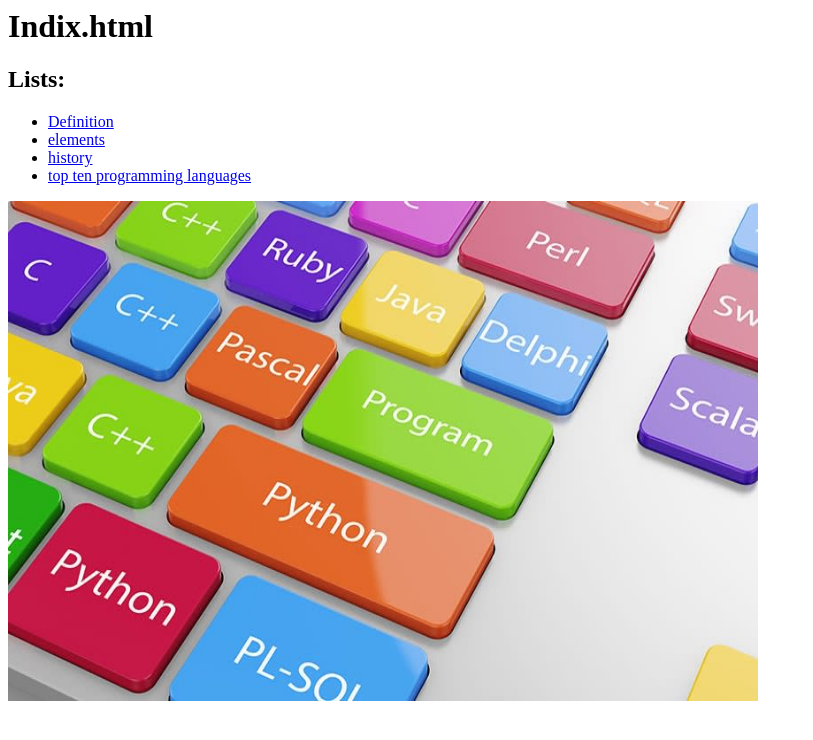
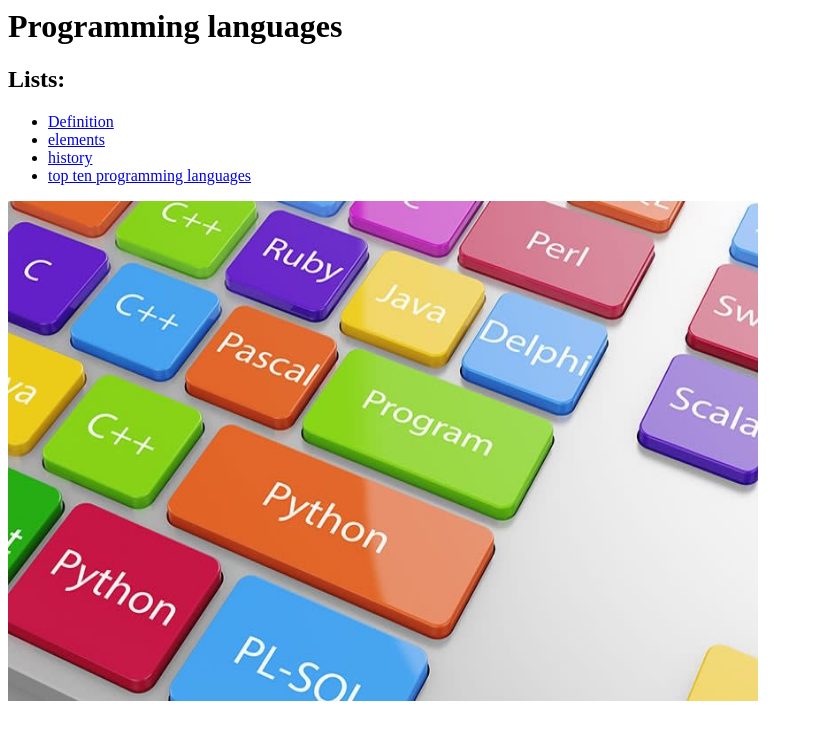
Before and after one commit to Mohamednemra/html.project.respository, a plain HTML site: page index.html in a window 1280 px wide. Shown: the whole page, without its empty margins (0-813 px from the left). Drawn offline with Linux system fonts and the light colour scheme.

Commit message:
Update and rename programming languages.html to index.html

```diff
--- a/programming languages.html
+++ b/index.html
@@ -1,6 +1,6 @@
 <html>
 <body>
-<h1>Indix.html</h1>
+<h1>Programming languages</h1>
 <h2> Lists: </h2>
 <ul>
   <li><a href="Definition.html"> Definition </a>
```
